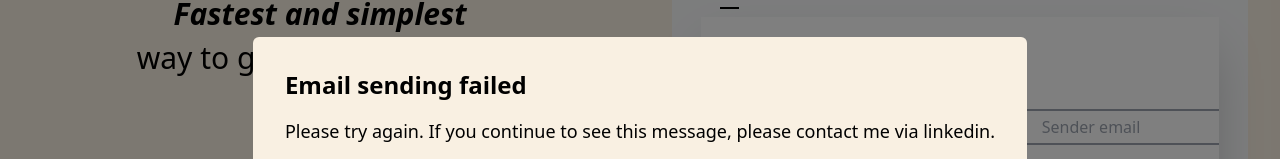
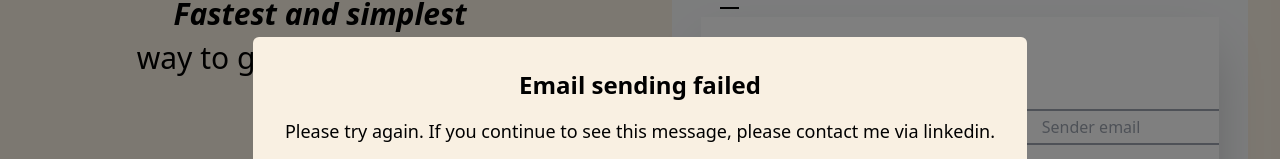
Before and after one commit to bmklei8p/Contact-Me, a Next.js app: page / in a window 1280 px wide. Both pictures are taken after typing "name@example.com", "Sample", "name@example.com", "Sample", "Sample" into the empty fields and a click on the button "Send your message". Shown: the part 262-421 px from the top of the page. Built offline with nearby package versions, Linux system fonts and the light colour scheme; no server answers.

Commit message:
updated error email sent styling

```diff
--- a/app/components/BannerContact.jsx
+++ b/app/components/BannerContact.jsx
@@ -134,16 +134,16 @@
             {emailSentFailed && (
               <div className="fixed top-0 left-0 w-full h-full bg-black bg-opacity-50 flex items-center justify-center">
                 <div className="bg-background p-8 rounded-md">
-                  <h1 className="text-2xl font-bold mb-4">
+                  <h1 className="text-2xl font-bold mb-4 text-center">
                     Email sending failed
                   </h1>
-                  <p className="text-lg">
+                  <p className="text-lg text-center">
                     Please try again. If you continue to see this message,
                     please contact me via linkedin.
                   </p>
                   <button
                     className="px-4 py-2 mt-4 text-lg font-medium text-white bg-blue-500 border border-transparent rounded-md hover:bg-blue-600 focus:outline-none focus-visible:ring-2 focus-visible:ring-offset-2 focus-visible:ring-blue-500"
-                    onClick={() => setEmailSentSuccessfully(false)}
+                    onClick={() => emailSentFailed(false)}
                   >
                     Close
                   </button>
```
